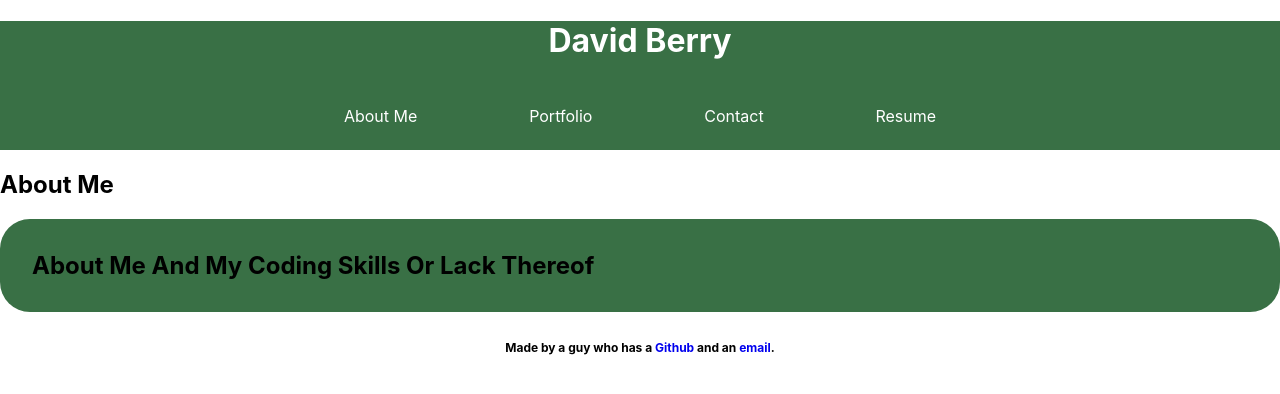
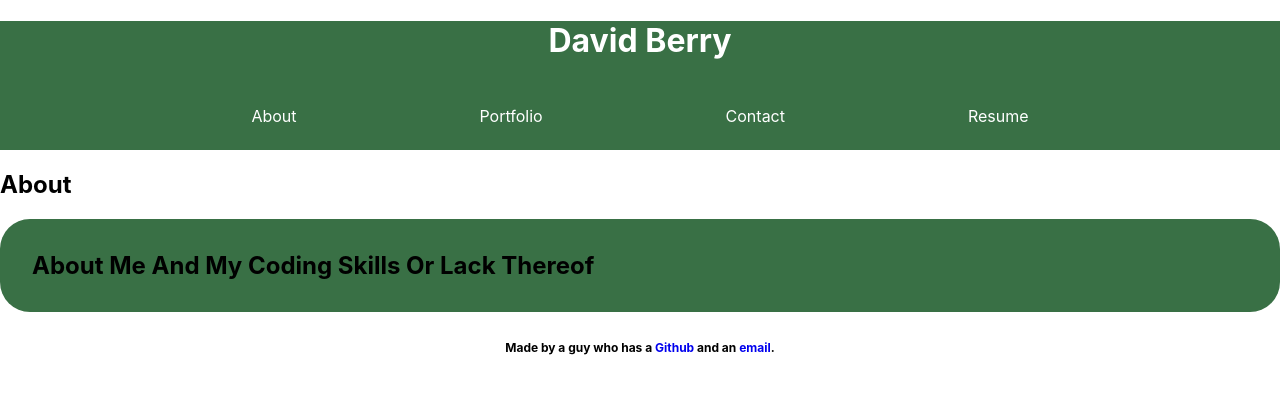
Before and after one commit to dberry38/forest-medallion, a React (Create React App) app: page / in a window 1280 px wide. Shown: the top 394 px of the page. Built offline with nearby package versions, Linux system fonts and the light colour scheme.

Commit message:
develop navbar style

```diff
--- a/src/App.js
+++ b/src/App.js
@@ -6,7 +6,7 @@ import Footer from "./components/Footer/Footer";
 
 function App() {
   const [pages] = useState([
-    {name: "About Me"},
+    {name: "About"},
     {name: "Portfolio"},
     {name: "Contact"},
     {name: "Resume"},
--- a/src/components/Nav/index.jsx
+++ b/src/components/Nav/index.jsx
@@ -6,8 +6,12 @@ display: flex;
 flex-direction: row;
 align-items: center;
 justify-content: space-around;
-padding: 0.5rem 18rem;
+padding: 0.5rem 10rem;
 cursor: pointer;
+`
+
+const itemStyle = `
+margin: 0 0.75rem;
 `
 
 const Nav = (props) => {
@@ -26,7 +30,7 @@ const Nav = (props) => {
             <div className={css(listStyle)}>
                 {pages.map((Page) => (
                     <p className={`${currentPage.name === Page.name && 'navActive'}`} key={Page.name}>
-                        <span onClick={() => setCurrentPage(Page)}>
+                        <span className={css(itemStyle)} onClick={() => setCurrentPage(Page)}>
                             {Page.name}
                         </span>
                     </p>
```
